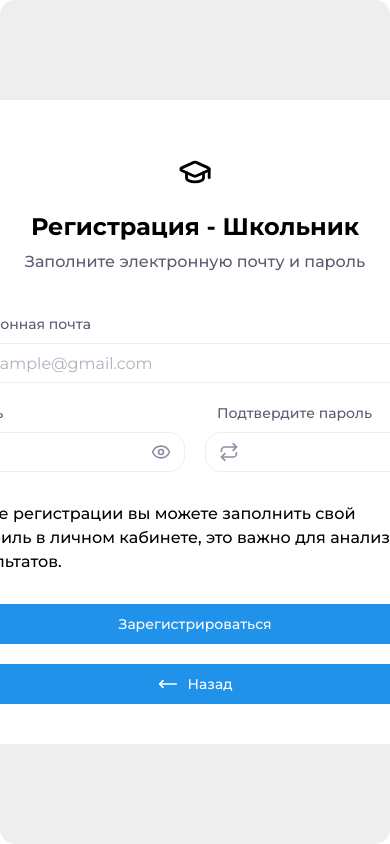
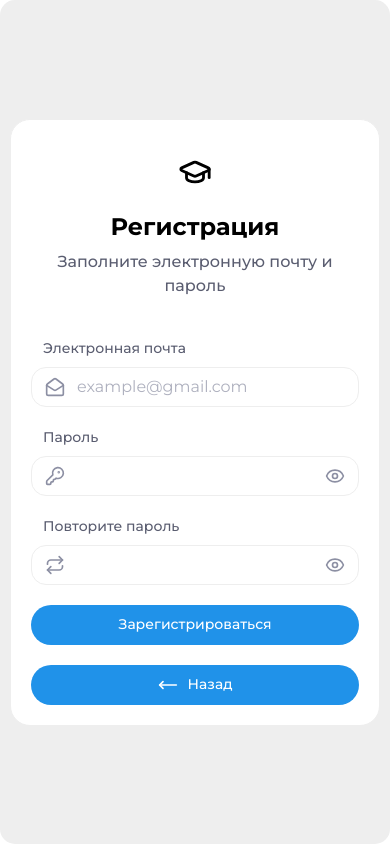
Before and after one commit to Artbirwww/profsite, a React (Vite) app: page /register/pupil in a window 390 px wide. Built offline with nearby package versions, Linux system fonts and the light colour scheme; no server answers.

Commit message:
Сделал адаптивность для менб авторизации и регистрации

```diff
--- a/src/components/authorizationPages/css/authStyle.css
+++ b/src/components/authorizationPages/css/authStyle.css
@@ -7,6 +7,7 @@
     width: 100%;
     height: 100%;
 }
+
 .registration-container,
 .login-container {
     display: flex;
@@ -14,10 +15,12 @@
     gap: 40px;
     padding: 40px;
     width: 600px;
+    max-width: 600px;
     border-radius: 20px;
     background-color: var(--primary-color);
     border: 1px solid var(--border-color);
 }
+
 .registration-header,
 .login-header {
     display: flex;
@@ -26,6 +29,7 @@
     justify-content: center;
     gap: 5px;
 }
+
 .registration-icon,
 .login-icon {
     display: flex;
@@ -43,12 +47,14 @@
     font-weight: var(--font-weight-medium);
     color: var(--text-secondary-color);
 }
+
 .registration-type-options {
     display: flex;
     flex-direction: column;
     gap: 20px;
     width: 100%;
 }
+
 .type-item {
     display: flex;
     flex-direction: column;
@@ -60,11 +66,13 @@
     cursor: pointer;
     transition: all .3s ease;
 }
+
 .type-item p {
     font-size: var(--font-size-base);
     font-weight: var(--font-weight-medium);
     color: var(--text-primary-color);
 }
+
 .type-item span {
     font-size: var(--font-size-base);
     color: var(--text-secondary-color);
@@ -79,19 +87,22 @@
     flex-direction: column;
     gap: 20px;
 }
+
 .registration-form-row,
 .login-form-row {
     display: flex;
-    flex-direction: row;
+    flex-direction: column;
     align-items: center;
     justify-content: center;
     gap: 20px;
     width: 100%;
 }
-.registration-form-row > div,
-.login-form-row > div {
+
+.registration-form-row>div,
+.login-form-row>div {
     flex: 1;
 }
+
 .registration-form-tip {
     border: 1px solid var(--color-accent-tertiary);
     padding: 10px 20px;
@@ -101,3 +112,11 @@
     font-weight: var(--font-weight-medium);
     user-select: none;
 }
+
+@media (max-width: 668px) {
+    .registration-container,
+    .login-container {
+        width: 100%;
+        padding: 20px;
+    }
+}
--- a/src/components/authorizationPages/forms/RegistrationForm.tsx
+++ b/src/components/authorizationPages/forms/RegistrationForm.tsx
@@ -35,7 +35,7 @@ export const RegistrationForm = ({userType, account, setAccount, handleRegistrat
         <div className="registration-container">
             <div className="registration-header">
                 <div className="registration-icon"><GraduationCap size={34} /></div>
-                <h2>Регистрация - {`${userType}`}</h2>
+                <h2>Регистрация</h2>
                 <span>Заполните электронную почту и пароль</span>
             </div>
 
@@ -58,7 +58,7 @@ export const RegistrationForm = ({userType, account, setAccount, handleRegistrat
                             name="password"
                             onChange={(e) => updateField(e)} />
 
-                        <FieldInput inputLabel={"Подтвердите пароль"}
+                        <FieldInput inputLabel={"Повторите пароль"}
                             inputIcon={<Repeat size={20} />}
                             inputType={"password"}
                             isPassword={true}
@@ -66,12 +66,6 @@ export const RegistrationForm = ({userType, account, setAccount, handleRegistrat
                             name="repeatPassword"
                             onChange={(e) => updateField(e)}
                             onKeyDown={(e) => { if (e.key === "Enter") handleRegistration() }} />
-                    </div>
-
-                    <div className="registration-form-row">
-                        <div className="registration-form-tip">
-                            <p>После регистрации вы можете заполнить свой профиль в личном кабинете, это важно для анализа результатов. </p>
-                        </div>
                     </div>
 
                     <div className="registration-form-row">
```
